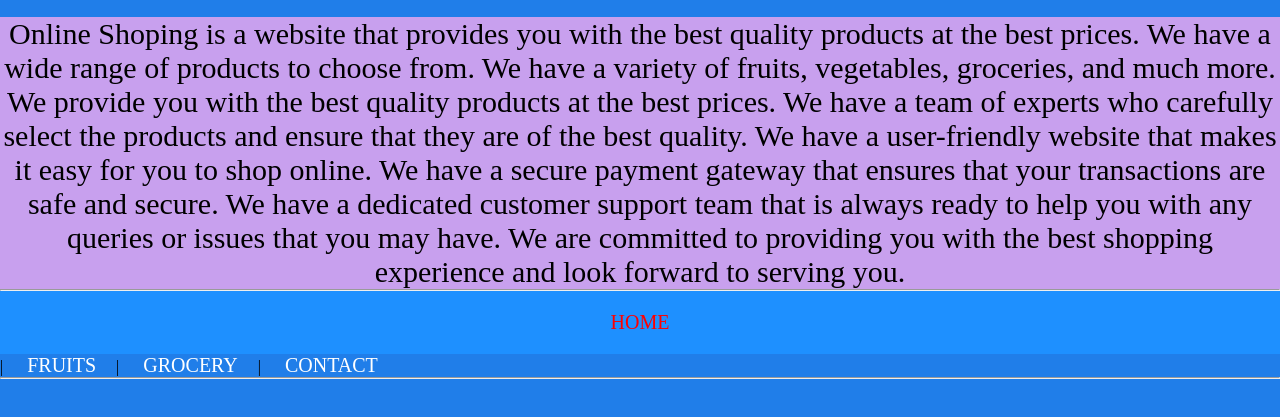
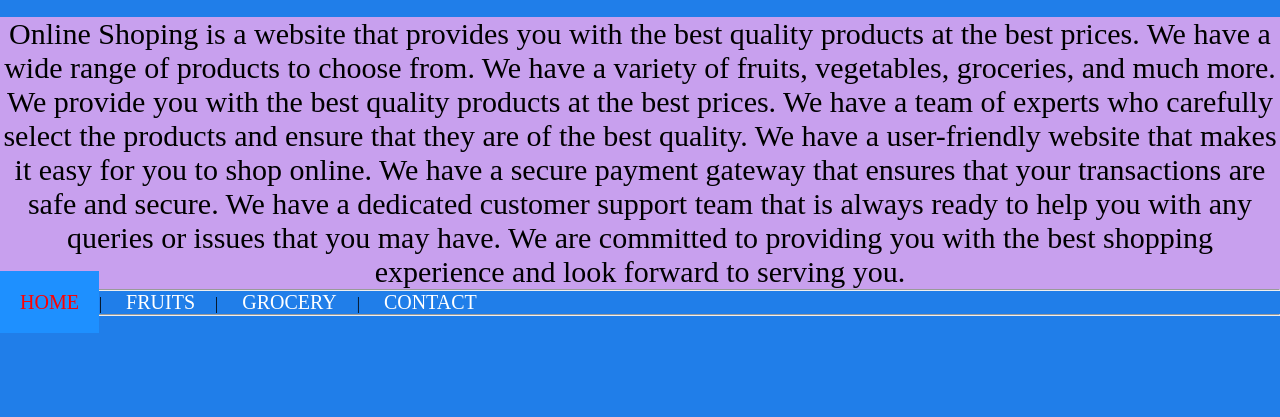
Before and after one commit to milyas1264/CSS-1-online-store, a plain HTML site: page pages/about.html in a window 1280 px wide. In both pictures the pointer is over the link "HOME". Shown: the part 113-530 px from the top of the page. Drawn offline with Linux system fonts and the light colour scheme.

Commit message:
Update store.css remove inline block

```diff
--- a/store.css
+++ b/store.css
@@ -47,6 +47,6 @@ button{margin-left: 20px; border-radius: 10px;}
 
 a:hover{
     background-color: dodgerblue;
-    color:red; display:block;
+    color:red;
 
 }
```
